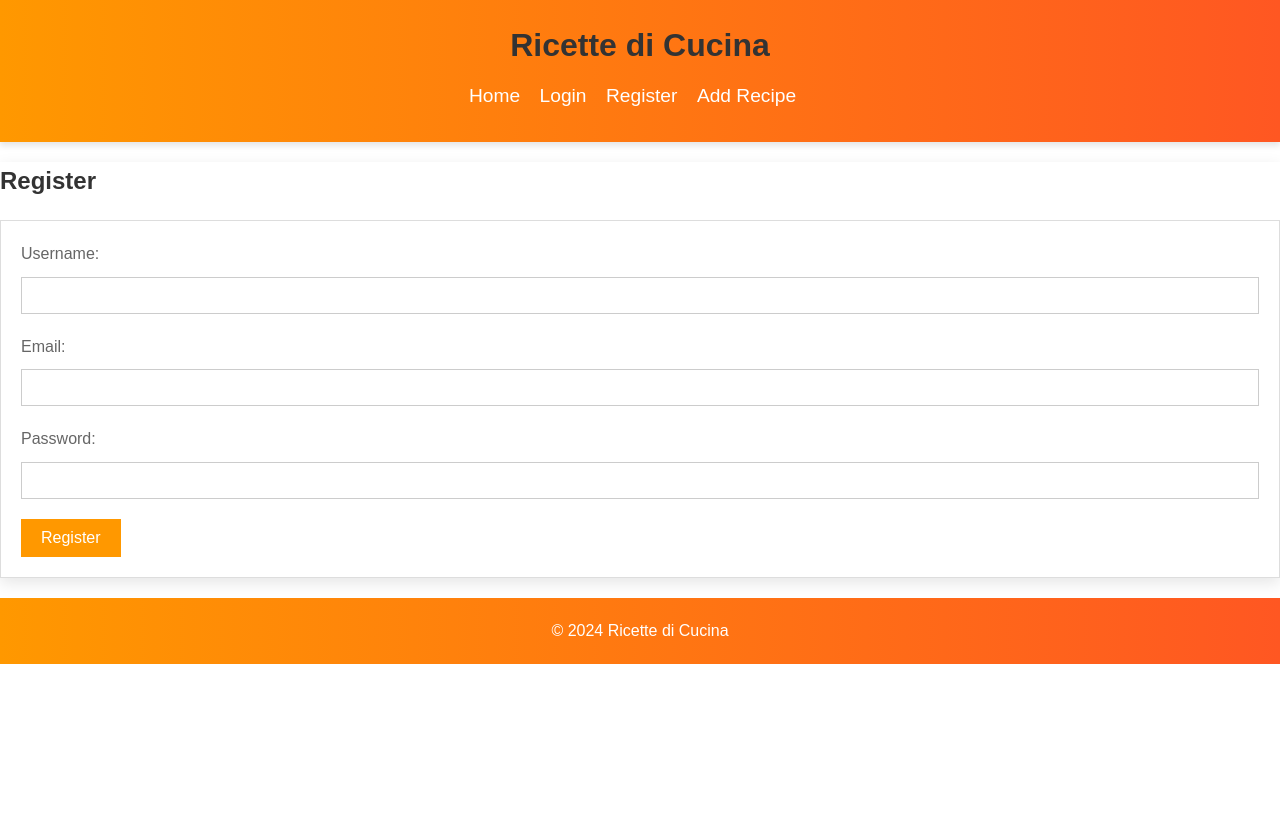
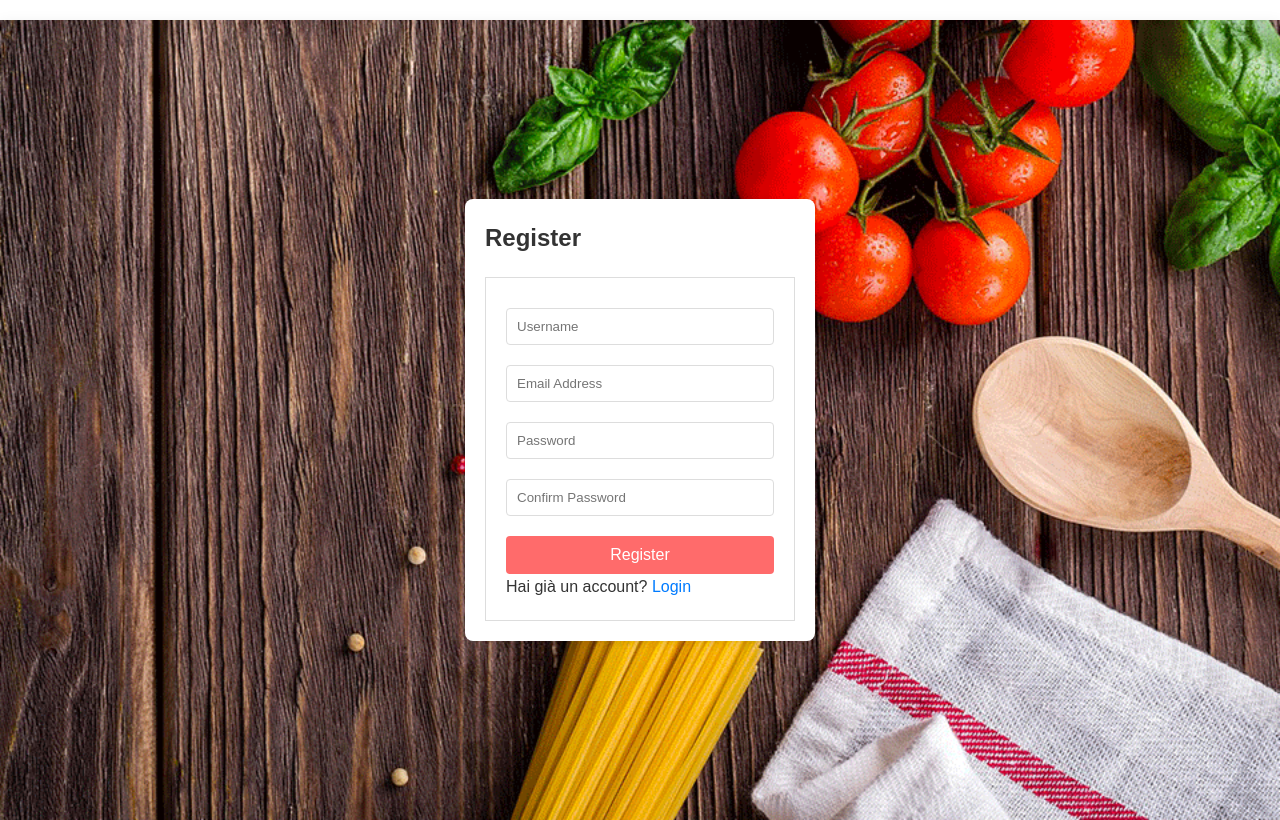
Before and after one commit to G4BRI3L3/ProjectGb, a Flask app: page /register in a window 1280 px wide. Before the commit the page ends 664 px from the top, so only its background shows below. Run offline with Flask 3, Linux system fonts and the light colour scheme.

Commit message:
Modifiche login e register

```diff
--- a/app.py
+++ b/app.py
@@ -61,10 +61,11 @@
         password = request.form['password']
         db = get_db()
         user = db.execute('SELECT * FROM user WHERE username = ?', (username,)).fetchone()
-        if user and check_password_hash(user['password_hash'], password):
+        if user is None or not check_password_hash(user['password_hash'], password):
+            flash('Invalid username or password')
+        else:
             session['user_id'] = user['id']
             return redirect(url_for('index'))
-        flash('Invalid username or password')
     return render_template('login.html')
 
 @app.route('/register', methods=['GET', 'POST'])
--- a/static/style.css
+++ b/static/style.css
@@ -203,4 +203,60 @@
     background-size: cover;
 }
 
-/* ... altri stili che hai già definito ... */
+.flashes {
+    margin-bottom: 15px;
+    color: red;
+    list-style: none;
+}
+
+.register-wrapper {
+    background: url('../static/images/register-background.png') no-repeat center center fixed;
+    background-size: cover;
+    height: 100vh;
+    display: flex;
+    align-items: center;
+    justify-content: center;
+}
+
+.register-box {
+    width: 100%;
+    max-width: 350px;
+    background: #fff;
+    padding: 20px;
+    margin: 20px;
+    border-radius: 8px;
+    box-shadow: 0 2px 10px rgba(0, 0, 0, 0.1);
+}
+
+.register-form input[type="text"],
+.register-form input[type="email"],
+.register-form input[type="password"] {
+    width: 100%;
+    padding: 10px;
+    margin: 10px 0;
+    border: 1px solid #ddd;
+    border-radius: 4px;
+}
+
+.btn-register {
+    width: 100%;
+    padding: 10px;
+    border: none;
+    border-radius: 4px;
+    background-color: #ff6b6b;
+    color: white;
+    margin-top: 10px;
+}
+
+.btn-register:hover {
+    background-color: #e65100;
+}
+
+.register-form a {
+    color: #007bff;
+    text-decoration: none;
+}
+
+.register-form a:hover {
+    text-decoration: underline;
+}
--- a/templates/register.html
+++ b/templates/register.html
@@ -1,14 +1,21 @@
 {% extends "layout.html" %}
 
+{% block body_class %}register-background{% endblock %}
+{% block header %}{% endblock %}
+{% block footer %}{% endblock %}
+
 {% block content %}
-    <h2>Register</h2>
-    <form method="post">
-        <label for="username">Username:</label>
-        <input type="text" id="username" name="username" required>
-        <label for="email">Email:</label>
-        <input type="email" id="email" name="email" required>
-        <label for="password">Password:</label>
-        <input type="password" id="password" name="password" required>
-        <button type="submit">Register</button>
-    </form>
+<div class="register-wrapper">
+    <div class="register-box">
+        <h2>Register</h2>
+        <form method="post" class="register-form">
+            <input type="text" name="username" placeholder="Username" required>
+            <input type="email" name="email" placeholder="Email Address" required>
+            <input type="password" name="password" placeholder="Password" required>
+            <input type="password" name="confirm_password" placeholder="Confirm Password" required>
+            <button type="submit" class="btn-register">Register</button>
+            <p>Hai già un account? <a href="{{ url_for('login') }}">Login</a></p>
+        </form>
+    </div>
+</div>
 {% endblock %}
```
Also changed, not shown: templates/login.html (+12 -0 lines), site.db, static/images/register-background.png (added).
